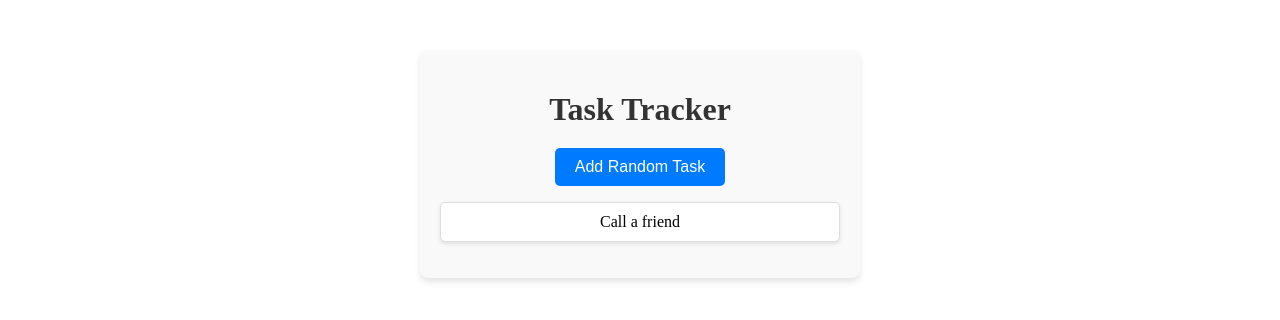
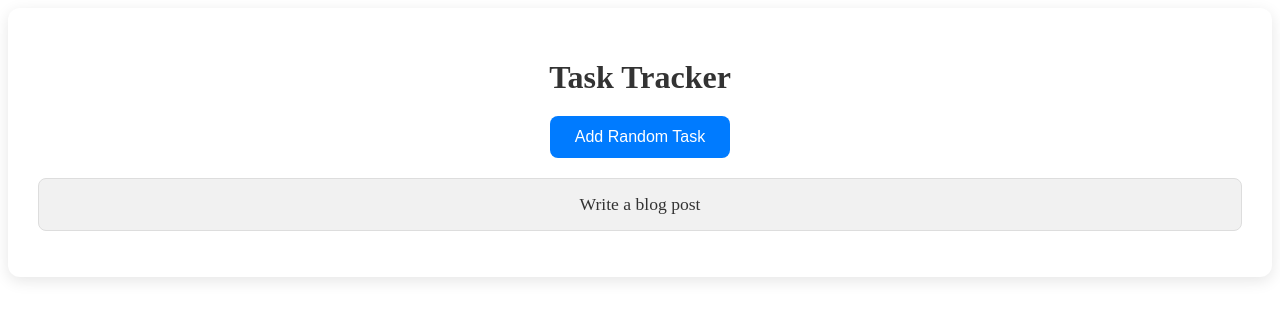
Before and after one commit to tautminas/angular-gyk, an Angular app in the folder exercise-04/: page / in a window 1280 px wide. Both pictures are taken after a click on the button "Add Random Task". Shown: the top 320 px of the page. Built offline with nearby package versions, Linux system fonts and the light colour scheme.

Commit message:
Create task component

```diff
--- a/exercise-04/src/app/app.component.html
+++ b/exercise-04/src/app/app.component.html
@@ -1,14 +1,3 @@
 <div class="container">
-  <h1>Task Tracker</h1>
-  <button (click)="addTask()">Add Random Task</button>
-
-  @if (tasks.length === 0) {
-  <p>No tasks available.</p>
-  } @else {
-  <ul>
-    @for (task of tasks; track task.id) {
-    <li>{{ task.name }}</li>
-    }
-  </ul>
-  }
+  <app-task></app-task>
 </div>
--- a/exercise-04/src/app/app.component.scss
+++ b/exercise-04/src/app/app.component.scss
@@ -1,50 +1,12 @@
-.container {
-  max-width: 400px;
-  margin: 50px auto;
-  text-align: center;
-  background-color: #f9f9f9;
-  padding: 20px;
-  border-radius: 8px;
-  box-shadow: 0 4px 6px rgba(0, 0, 0, 0.1);
+body {
+  margin: 0;
+  padding: 0;
+  font-family: "Arial", sans-serif;
+  background-color: #f5f5f5;
+  color: #333333;
+  display: flex;
+  justify-content: center;
+  align-items: center;
+  height: 100vh;
+  width: 100%;
 }
-
-h1 {
-  font-size: 2rem;
-  color: #333;
-  margin-bottom: 20px;
-}
-
-button {
-  padding: 10px 20px;
-  background-color: #007bff;
-  color: white;
-  border: none;
-  border-radius: 5px;
-  font-size: 1rem;
-  cursor: pointer;
-  transition: background-color 0.3s ease;
-
-  &:hover {
-    background-color: #0056b3;
-  }
-}
-
-ul {
-  padding: 0;
-  list-style-type: none;
-}
-
-li {
-  background-color: #fff;
-  border: 1px solid #ddd;
-  padding: 10px;
-  margin-bottom: 10px;
-  border-radius: 5px;
-  box-shadow: 0 2px 4px rgba(0, 0, 0, 0.1);
-}
-
-p {
-  font-size: 1.1rem;
-  color: #888;
-  margin-top: 20px;
-}
--- a/exercise-04/src/app/app.component.ts
+++ b/exercise-04/src/app/app.component.ts
@@ -1,30 +1,10 @@
 import { Component } from '@angular/core';
+import { TaskComponent } from './task/task.component';
 
 @Component({
   selector: 'app-root',
   templateUrl: './app.component.html',
   styleUrl: './app.component.scss',
+  imports: [TaskComponent],
 })
-export class AppComponent {
-  tasks: { id: number; name: string }[] = [];
-
-  addTask() {
-    const randomTasks = [
-      'Buy groceries',
-      'Walk the dog',
-      'Read a book',
-      'Work out',
-      'Call a friend',
-      'Learn Angular',
-      'Write a blog post',
-      'Clean the house',
-    ];
-
-    const newTask = {
-      id: this.tasks.length + 1,
-      name: randomTasks[Math.floor(Math.random() * randomTasks.length)],
-    };
-
-    this.tasks.push(newTask);
-  }
-}
+export class AppComponent {}
--- /dev/null
+++ b/exercise-04/src/app/task/task.component.html
@@ -0,0 +1,14 @@
+<div class="task-container">
+  <h1>Task Tracker</h1>
+  <button (click)="addTask()">Add Random Task</button>
+
+  @if (tasks.length === 0) {
+  <p>No tasks available.</p>
+  } @else {
+  <ul>
+    @for (task of tasks; track task.id) {
+    <li>{{ task.name }}</li>
+    }
+  </ul>
+  }
+</div>
--- /dev/null
+++ b/exercise-04/src/app/task/task.component.scss
@@ -0,0 +1,77 @@
+.task-container {
+  background-color: #ffffff;
+  border-radius: 12px;
+  padding: 30px;
+  box-shadow: 0 4px 15px rgba(0, 0, 0, 0.1);
+  text-align: center;
+}
+
+h1 {
+  font-size: 2rem;
+  color: #333333;
+  margin-bottom: 20px;
+  font-weight: 600;
+}
+
+button {
+  background-color: #007bff;
+  color: #fff;
+  border: none;
+  padding: 12px 25px;
+  font-size: 1rem;
+  font-weight: 500;
+  border-radius: 8px;
+  cursor: pointer;
+  transition: background-color 0.3s, transform 0.2s;
+
+  &:hover {
+    background-color: #0056b3;
+    transform: scale(1.05);
+  }
+
+  &:active {
+    background-color: #0069d9;
+  }
+}
+
+ul {
+  list-style-type: none;
+  margin-top: 20px;
+  padding: 0;
+}
+
+li {
+  background-color: #f1f1f1;
+  border: 1px solid #ddd;
+  padding: 15px;
+  margin-bottom: 15px;
+  border-radius: 8px;
+  font-size: 1.1rem;
+  color: #333333;
+  transition: transform 0.2s, box-shadow 0.3s;
+
+  &:hover {
+    transform: translateY(-5px);
+    box-shadow: 0 4px 12px rgba(0, 0, 0, 0.1);
+  }
+}
+
+p {
+  font-size: 1.2rem;
+  color: #888;
+  margin-top: 20px;
+}
+
+@media (max-width: 600px) {
+  h1 {
+    font-size: 1.5rem;
+  }
+
+  button {
+    padding: 10px 20px;
+  }
+
+  li {
+    font-size: 1rem;
+  }
+}
--- /dev/null
+++ b/exercise-04/src/app/task/task.component.ts
@@ -0,0 +1,31 @@
+import { Component } from '@angular/core';
+
+@Component({
+  selector: 'app-task',
+  imports: [],
+  templateUrl: './task.component.html',
+  styleUrl: './task.component.scss',
+})
+export class TaskComponent {
+  tasks: { id: number; name: string }[] = [];
+
+  addTask() {
+    const randomTasks = [
+      'Buy groceries',
+      'Walk the dog',
+      'Read a book',
+      'Work out',
+      'Call a friend',
+      'Learn Angular',
+      'Write a blog post',
+      'Clean the house',
+    ];
+
+    const newTask = {
+      id: this.tasks.length + 1,
+      name: randomTasks[Math.floor(Math.random() * randomTasks.length)],
+    };
+
+    this.tasks.push(newTask);
+  }
+}
```
Also changed, not shown: 1 other file (tests, documents, lock files or other folders).
